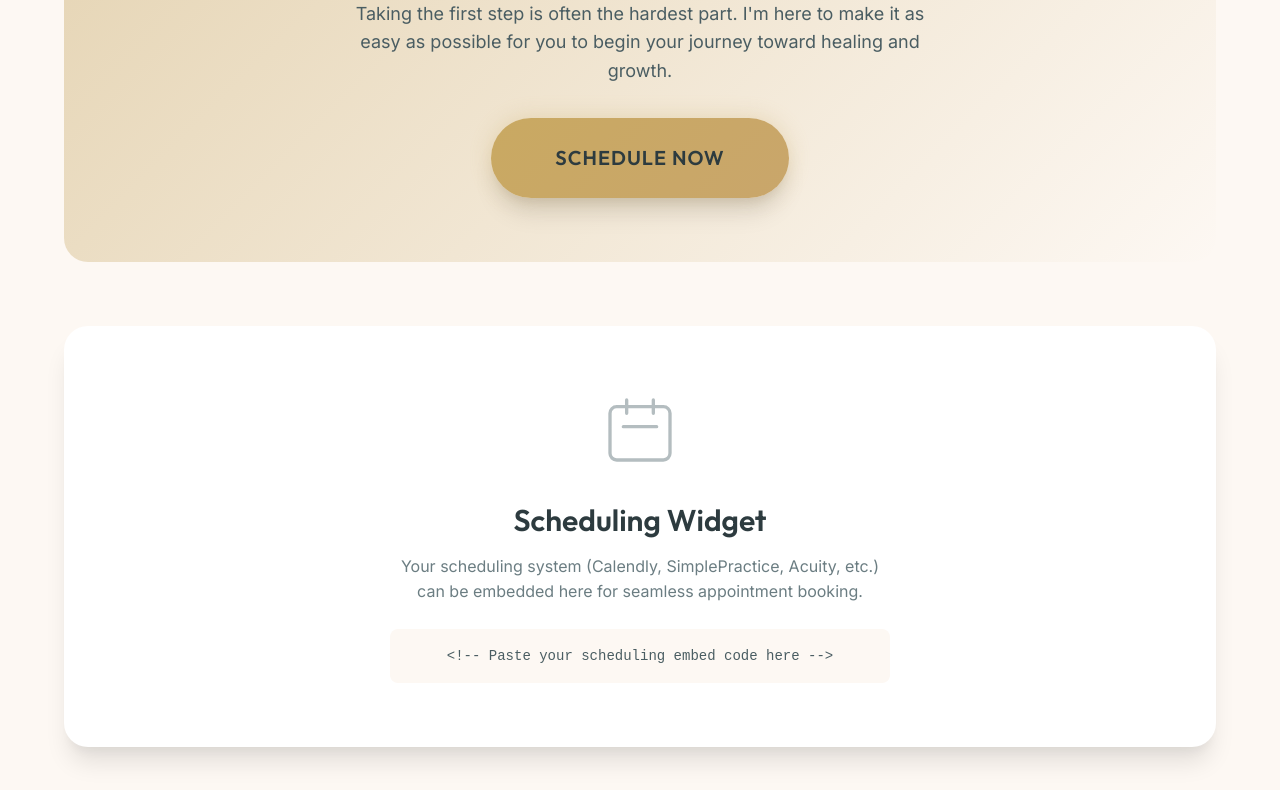
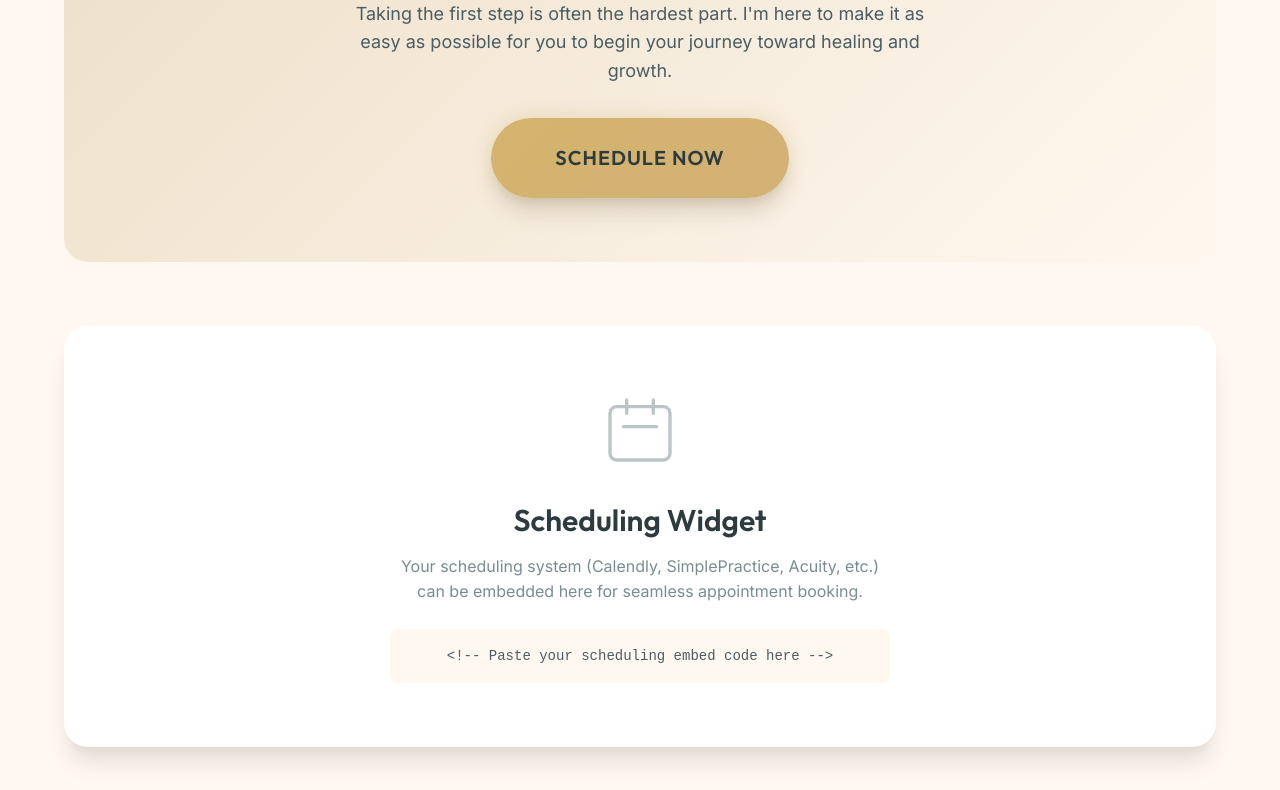
Before and after one commit to jacob-wahbeh/Therapist_website, a plain HTML site: page contact.html in a window 1280 px wide. Shown: the part 594-1384 px from the top of the page. Drawn offline with Linux system fonts and the light colour scheme.

Commit message:
changed styling colors

```diff
--- a/contact.html
+++ b/contact.html
@@ -36,7 +36,7 @@
         rel="stylesheet">
 
     <!-- Styles -->
-    <link rel="stylesheet" href="style.css?v=5">
+    <link rel="stylesheet" href="style.css?v=6">
 
     <style>
         /* Additional styles for contact page */
--- a/style.css
+++ b/style.css
@@ -5,32 +5,32 @@
 
 /* ---------- CSS Custom Properties ---------- */
 :root {
-  /* Primary Colors - Warm Teal Blue (Calming & Inviting) */
-  --color-primary: #3D6B7D;
-  --color-primary-dark: #2D5466;
-  --color-primary-light: #4D8294;
+  /* Primary Colors - Balanced Blue-Teal */
+  --color-primary: #2E7189;
+  --color-primary-dark: #245A6E;
+  --color-primary-light: #3A8BA0;
 
   /* Secondary Colors - Warm Terracotta/Gold Accents */
-  --color-secondary: #C9A66B;
-  --color-secondary-light: #E5D4B3;
-  --color-secondary-dark: #A88B52;
+  --color-secondary: #D4B176;
+  --color-secondary-light: #EDE0C8;
+  --color-secondary-dark: #B89858;
 
-  /* Neutral Colors - Warm Creams & Earth Tones */
-  --color-cream: #FDF8F3;
-  --color-cream-dark: #F5EDE3;
+  /* Neutral Colors - Warmer Cream (more distinct from white) */
+  --color-cream: #FFF8F0;
+  --color-cream-dark: #F5EBE0;
   --color-white: #FFFFFF;
   --color-text: #2D3B3F;
   --color-text-light: #4A5D62;
-  --color-text-muted: #6B7D82;
+  --color-text-muted: #7A8C91;
 
   /* Accent Colors */
-  --color-gold: #C9A962;
-  --color-gold-light: #E8DCC4;
+  --color-gold: #D4B46D;
+  --color-gold-light: #F0E5D2;
 
-  /* Gradients - Softer, warmer feel */
+  /* Gradients - Brighter, lighter feel */
   --gradient-primary: linear-gradient(135deg, var(--color-primary) 0%, var(--color-primary-dark) 100%);
   --gradient-warm: linear-gradient(135deg, var(--color-secondary-light) 0%, var(--color-cream) 100%);
-  --gradient-hero: linear-gradient(180deg, rgba(61, 107, 125, 0.92) 0%, rgba(45, 84, 102, 0.95) 100%);
+  --gradient-hero: linear-gradient(180deg, rgba(53, 127, 154, 0.95) 0%, rgba(42, 106, 130, 0.97) 100%);
 
 
 
@@ -72,7 +72,7 @@
   --shadow-md: 0 4px 6px -1px rgba(0, 0, 0, 0.1), 0 2px 4px -1px rgba(0, 0, 0, 0.06);
   --shadow-lg: 0 10px 15px -3px rgba(0, 0, 0, 0.1), 0 4px 6px -2px rgba(0, 0, 0, 0.05);
   --shadow-xl: 0 20px 25px -5px rgba(0, 0, 0, 0.1), 0 10px 10px -5px rgba(0, 0, 0, 0.04);
-  --shadow-glow: 0 0 40px rgba(30, 77, 123, 0.3);
+  --shadow-glow: 0 0 40px rgba(53, 127, 154, 0.3);
 
   /* Transitions */
   --transition-fast: 150ms ease;
@@ -244,7 +244,7 @@ p {
 
 .btn--primary:hover {
   transform: translateY(-3px);
-  box-shadow: var(--shadow-xl), 0 0 60px rgba(30, 77, 123, 0.4);
+  box-shadow: var(--shadow-xl), 0 0 60px rgba(53, 127, 154, 0.4);
 }
 
 .btn--secondary {
@@ -932,7 +932,7 @@ p {
 .form-group input:focus,
 .form-group textarea:focus {
   outline: none;
-  border-color: var(--color-primary);
+  border-color: var(--color-primary-dark);
 }
 
 .form-group textarea {
```
Also changed, not shown: about.html (+1 -1 lines), index.html (+1 -1 lines), media.html (+1 -1 lines).
